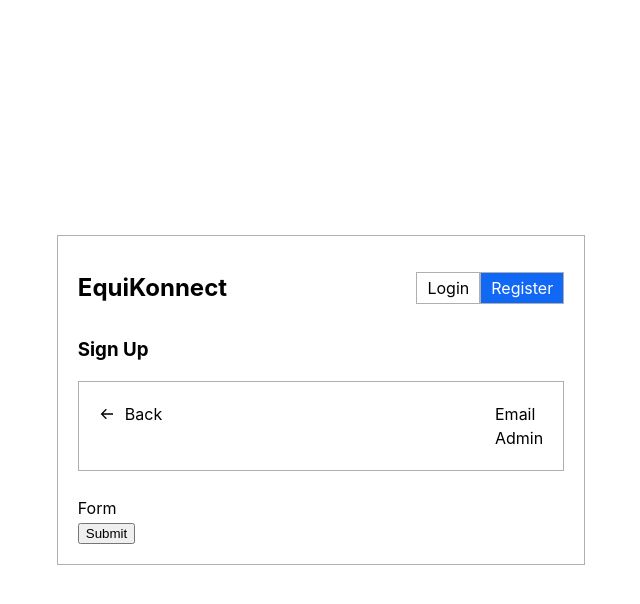
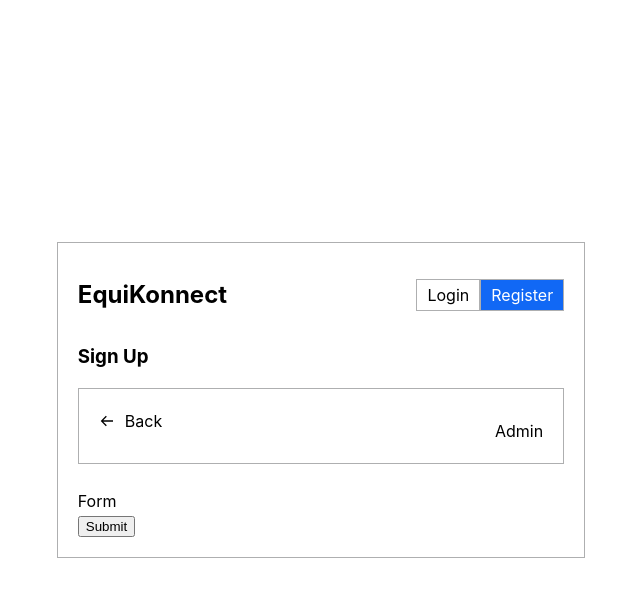
Before and after one commit to The-Jitu-Assignments/connect, a React (Vite) app in the folder frontend/: page /register in a window 1280 px wide. Both pictures are taken after a click on the button "Next". Shown: the top 604 px of the page, without its empty margins (319-959 px from the left). Built offline with nearby package versions, Linux system fonts and the light colour scheme.

Commit message:
displaying the logged in user email

```diff
--- a/frontend/src/pages/register/MultiPage/Second/Second.css
+++ b/frontend/src/pages/register/MultiPage/Second/Second.css
@@ -13,3 +13,9 @@
   gap: 10px;
   cursor: pointer;
 }
+
+.second_userDetails {
+  display: flex;
+  flex-direction: column;
+  gap: 10px;
+}
--- a/frontend/src/pages/register/MultiPage/Second/index.jsx
+++ b/frontend/src/pages/register/MultiPage/Second/index.jsx
@@ -10,8 +10,8 @@ const Second = ({ userDetails, handlePrevious }) => {
           <BiArrowBack />
           <span>Back</span>
         </div>
-        <div>
-          <div>Email</div>
+        <div className='second_userDetails'>
+          <div>{userDetails.email}</div>
           <div>Admin</div>
         </div>
       </div>
```
